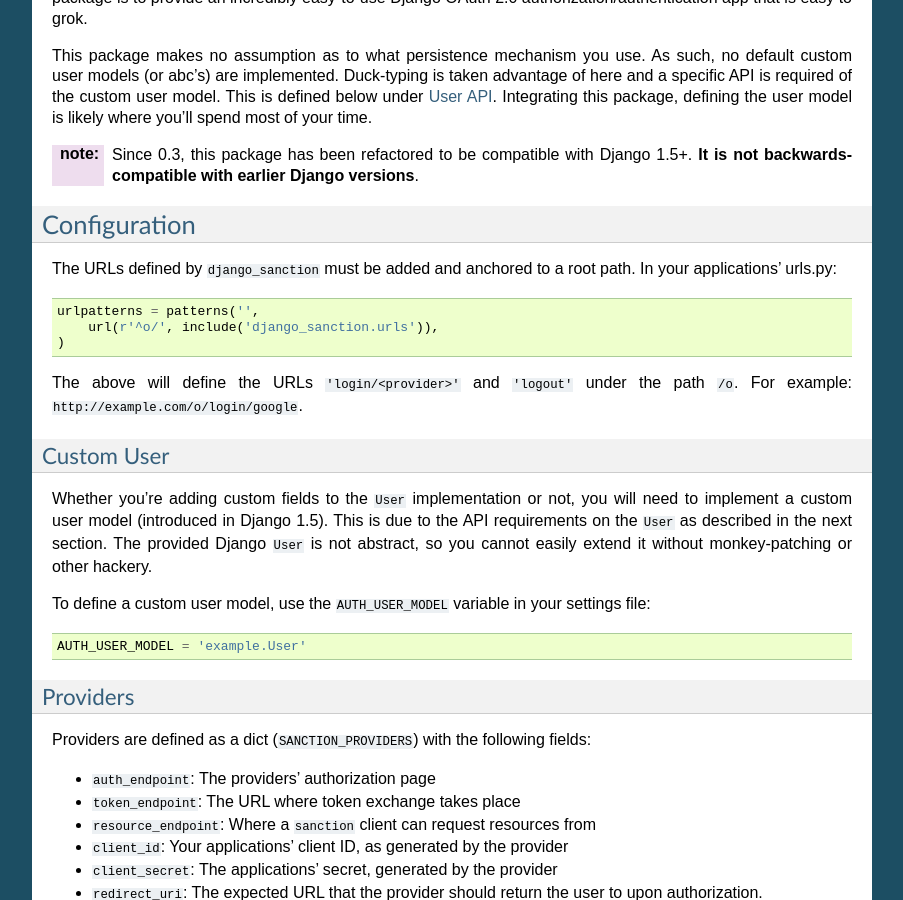
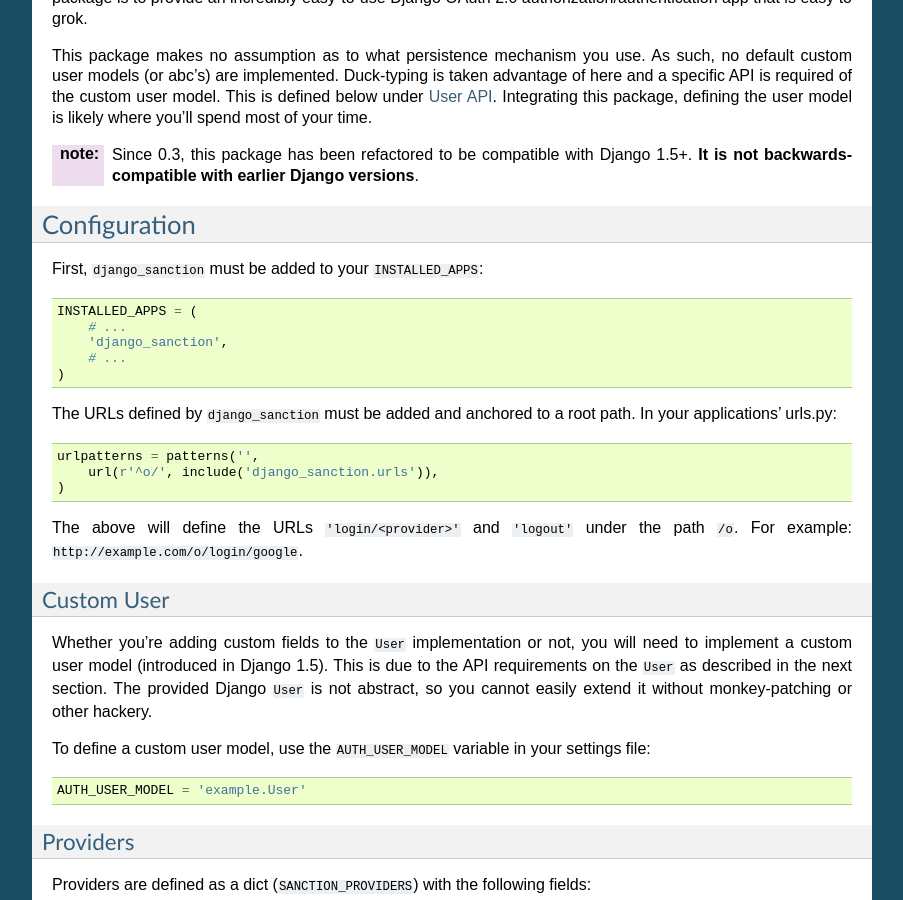
Before and after one commit to demianbrecht/django-sanction, a Sphinx documentation site: the page built from docs/index.rst, in a window 1280 px wide and 900 px high, scrolled down 489 px. Shown: the whole window, without its empty margins (198-1101 px from the left). Built offline with Sphinx 7.4.7, drawn with Linux system fonts in a browser that asks for light colours.

Commit message:
added INSTALLED_APPS doc

```diff
--- a/docs/index.rst
+++ b/docs/index.rst
@@ -30,6 +30,16 @@
 
 Configuration
 -------------
+
+First, ``django_sanction`` must be added to your ``INSTALLED_APPS``:
+
+.. code-block:: python
+
+    INSTALLED_APPS = (
+        # ...
+        'django_sanction',
+        # ...
+    )
 
 The URLs defined by ``django_sanction`` must be added and anchored to a root
 path. In your applications' urls.py:
```
